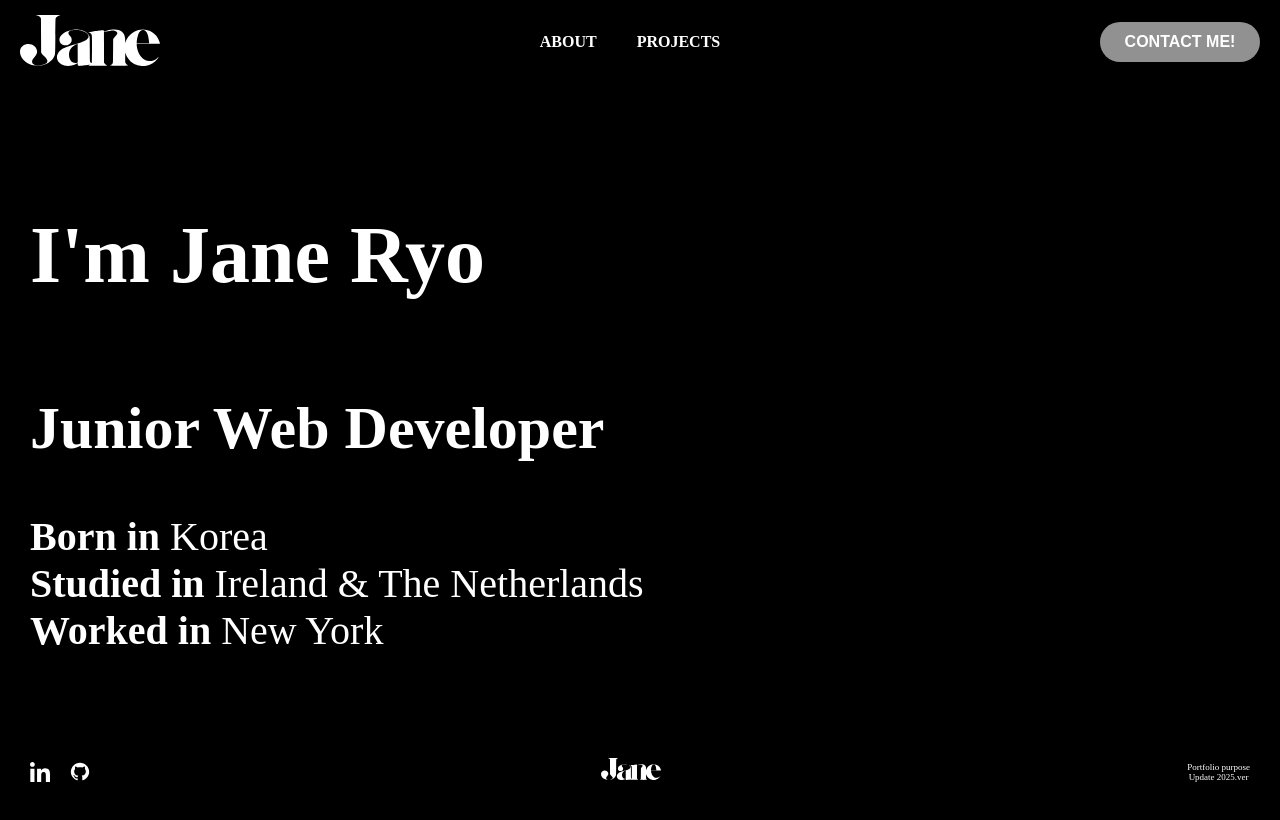
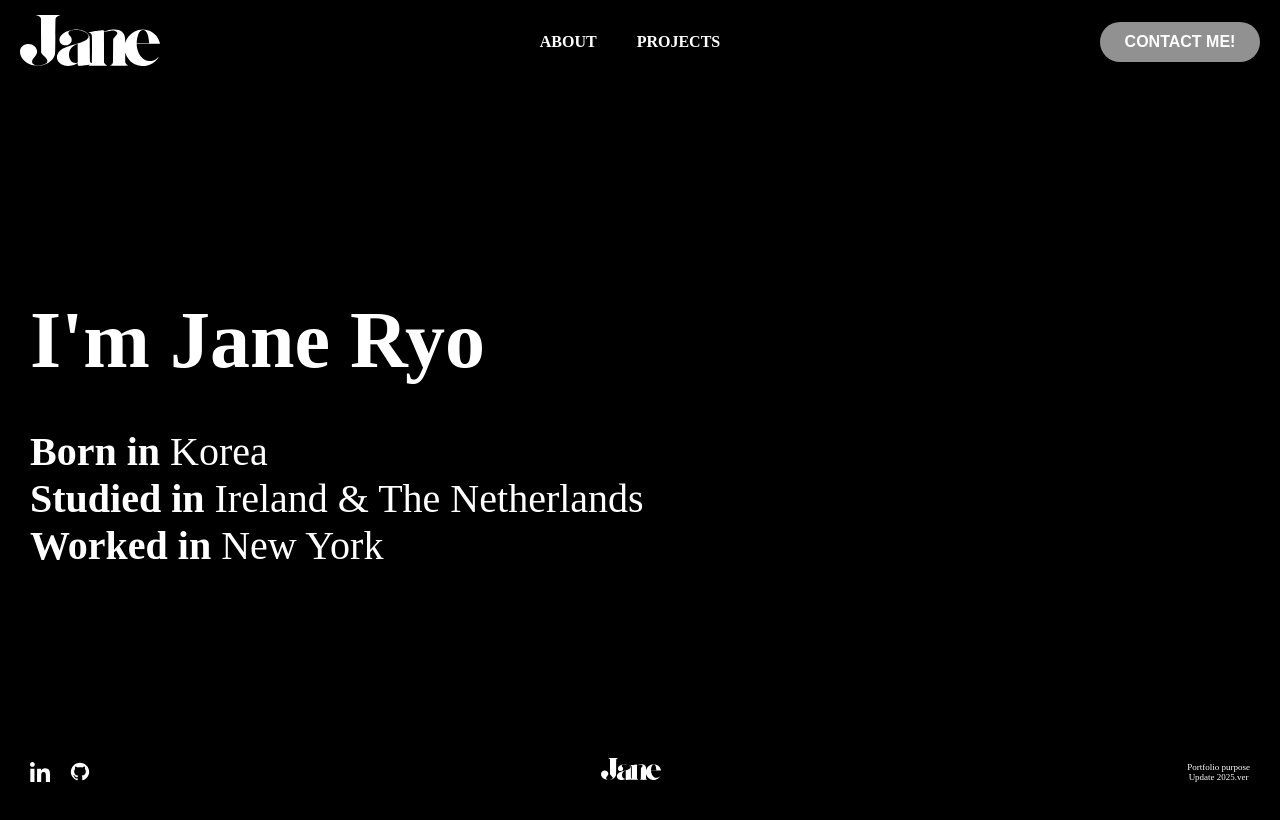
Before and after one commit to dev-jane99/portfolio_front, a React (Create React App) app: page / in a window 1280 px wide. Shown: the top 820 px of the page. Built offline with nearby package versions, Linux system fonts and the light colour scheme.

Commit message:
edit resume

```diff
--- a/src/pages/about/About.jsx
+++ b/src/pages/about/About.jsx
@@ -16,7 +16,7 @@ const About = () => {
       <S.MainContainer>
         <S.IntroContainer>
           <h1>I'm Jane Ryo</h1>
-          <h2>Junior Web Developer</h2>
+          {/* <h2>Junior Web Developer</h2> */}
           <span><strong>Born in</strong> Korea</span>
           <span><strong>Studied in</strong> Ireland & The Netherlands</span>
           <span><strong>Worked in</strong> New York</span>
```
Also changed, not shown: 1 other file (tests, documents, lock files or other folders).
